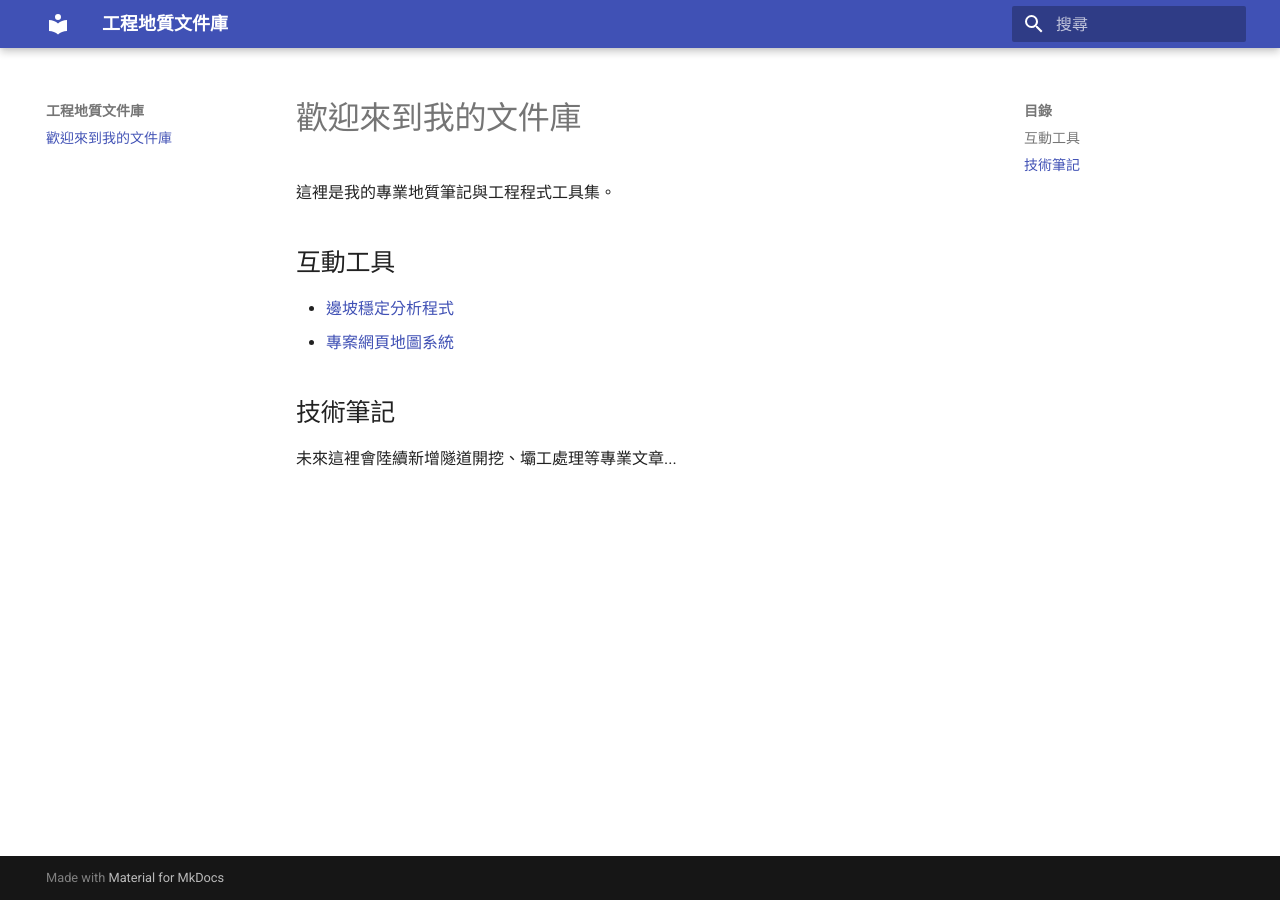
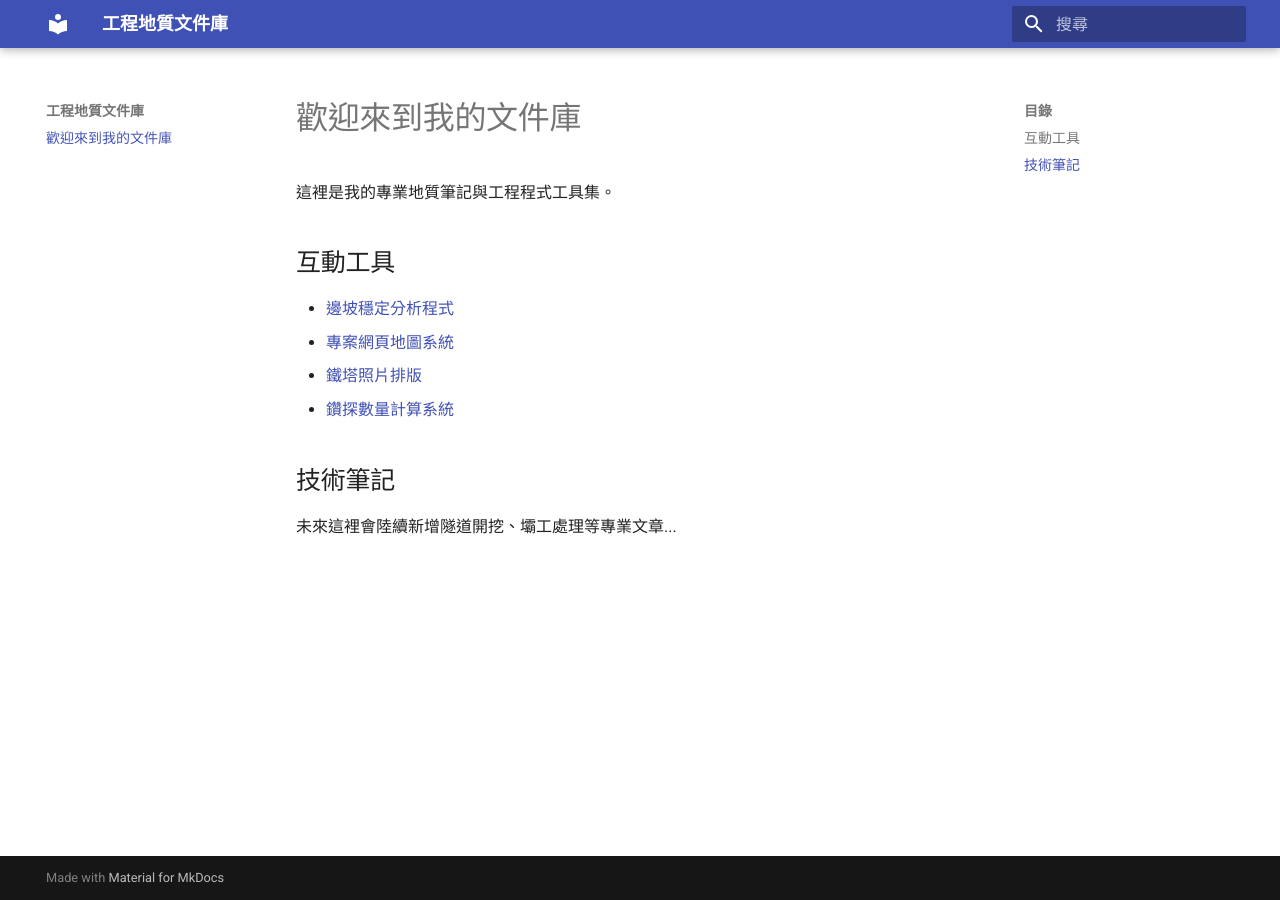
Before and after one commit to obsidianyu/geo, an MkDocs documentation site: the page built from docs/index.md, in a window 1280 px wide. Built offline with MkDocs 1.6.1 and Material for MkDocs 9.7.7, drawn with Linux system fonts in a browser that asks for light colours.

Commit message:
Update index.md

```diff
--- a/docs/index.md
+++ b/docs/index.md
@@ -3,8 +3,10 @@
 這裡是我的專業地質筆記與工程程式工具集。
 
 ## 互動工具
-- [邊坡穩定分析程式](slope.html)
-- [專案網頁地圖系統](map.html)
+- [邊坡穩定分析程式](位態分析.html)
+- [專案網頁地圖系統](地圖.html)
+- [鐵塔照片排版](排版.html)
+- [鑽探數量計算系統](鑽探數量.html)
 
 ## 技術筆記
 未來這裡會陸續新增隧道開挖、壩工處理等專業文章...
```
